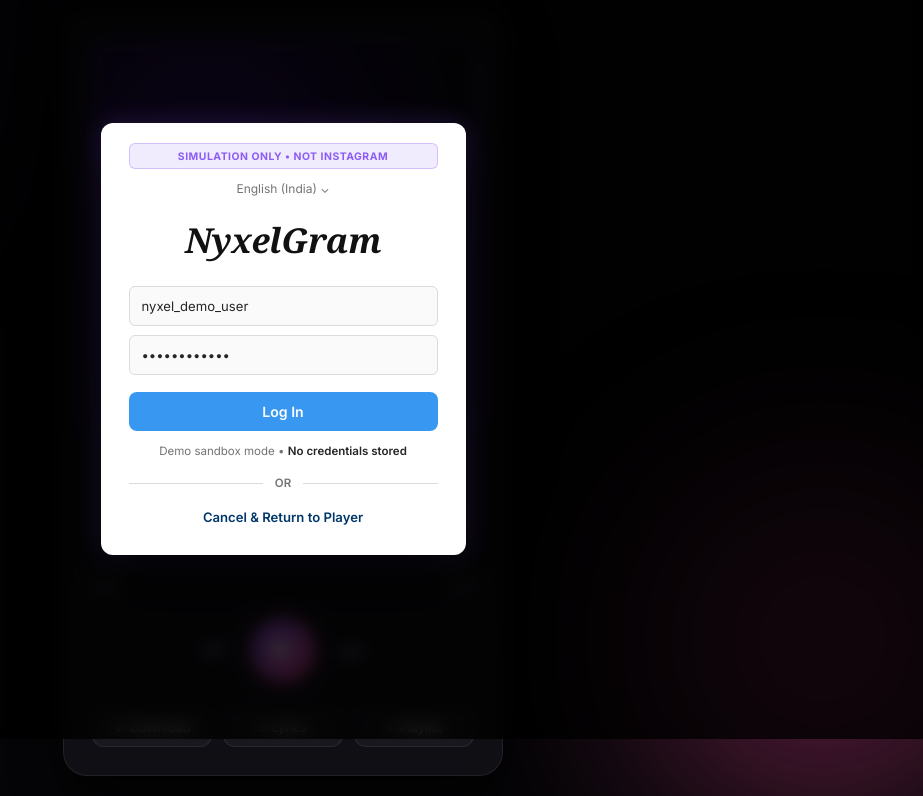
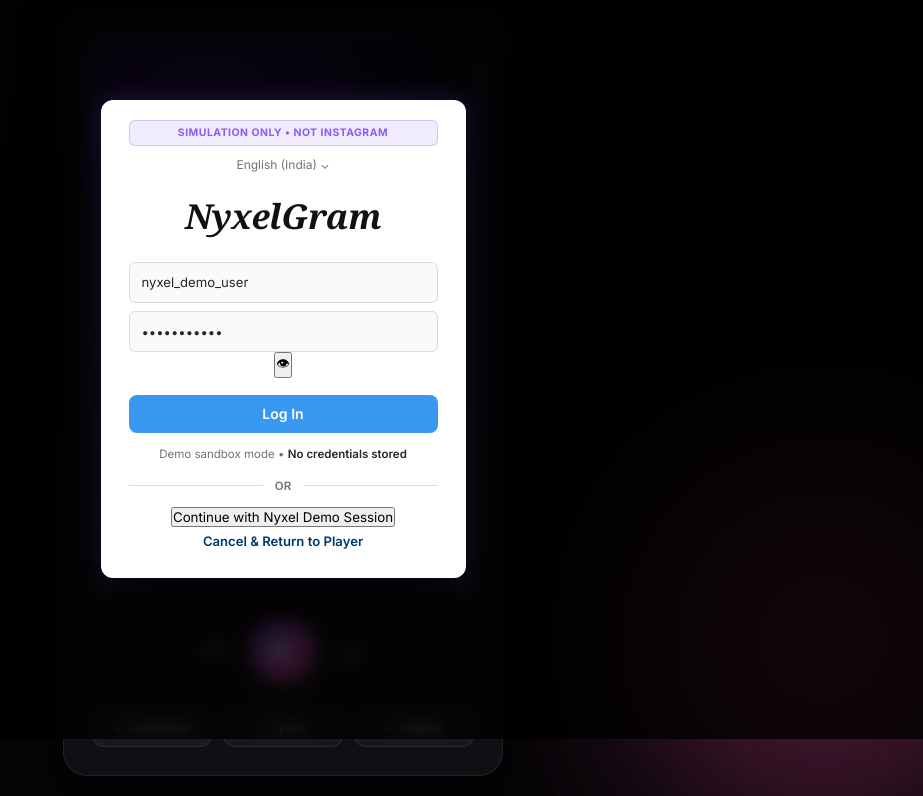
Before and after one commit to spideygm-100/nyxel-music, a plain HTML site: page index.html in a window 1280 px wide. Both pictures are taken after a click on the button "Play / Pause". Shown: the part 61-857 px from the top of the page, without its empty margins (357-1280 px from the left). Drawn offline with Linux system fonts and the light colour scheme.

Commit message:
Update index.html

```diff
--- a/index.html
+++ b/index.html
@@ -88,7 +88,7 @@
         </main>
     </div>
 
-    <!-- Simulated Instagram-Style Login Modal (Renamed: NyxelGram) -->
+    <!-- Simulated Social-Style Login Modal (Renamed: NyxelGram) -->
     <div id="login-modal" class="modal-overlay hidden">
         <div class="insta-sim-card">
             <div class="sim-tag">SIMULATION ONLY • NOT INSTAGRAM</div>
@@ -100,8 +100,9 @@
                 <div class="insta-field">
                     <input type="text" id="demo-user" value="nyxel_demo_user" placeholder="Phone number, email or username" readonly aria-label="Demo Username">
                 </div>
-                <div class="insta-field">
-                    <input type="password" id="demo-pass" value="••••••••••••" placeholder="Password" readonly aria-label="Demo Password">
+                <div class="insta-field password-field">
+                    <input type="password" id="demo-pass" value="demopass123" placeholder="Password" readonly aria-label="Demo Password">
+                    <button type="button" id="toggle-pass-btn" class="eye-toggle-btn" title="Toggle password preview">👁</button>
                 </div>
 
                 <button type="submit" class="insta-login-btn">Log In</button>
@@ -115,7 +116,11 @@
                 <span></span>
             </div>
 
-            <button type="button" id="cancel-login" class="insta-cancel-link">Cancel &amp; Return to Player</button>
+            <button type="button" id="demo-quick-btn" class="insta-quick-demo">Continue with Nyxel Demo Session</button>
+
+            <div class="insta-footer-action">
+                <button type="button" id="cancel-login" class="insta-cancel-link">Cancel &amp; Return to Player</button>
+            </div>
         </div>
     </div>
 
```
